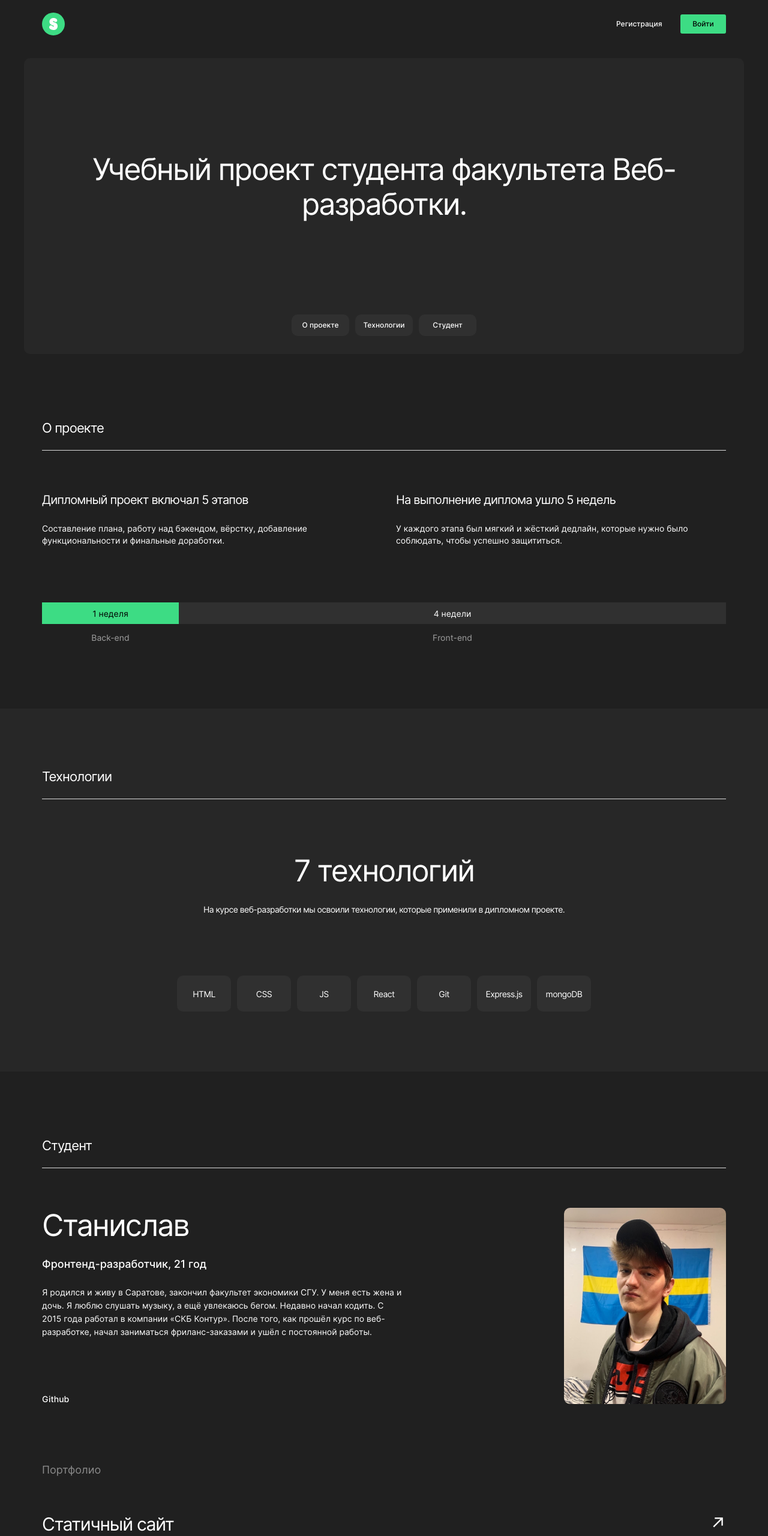
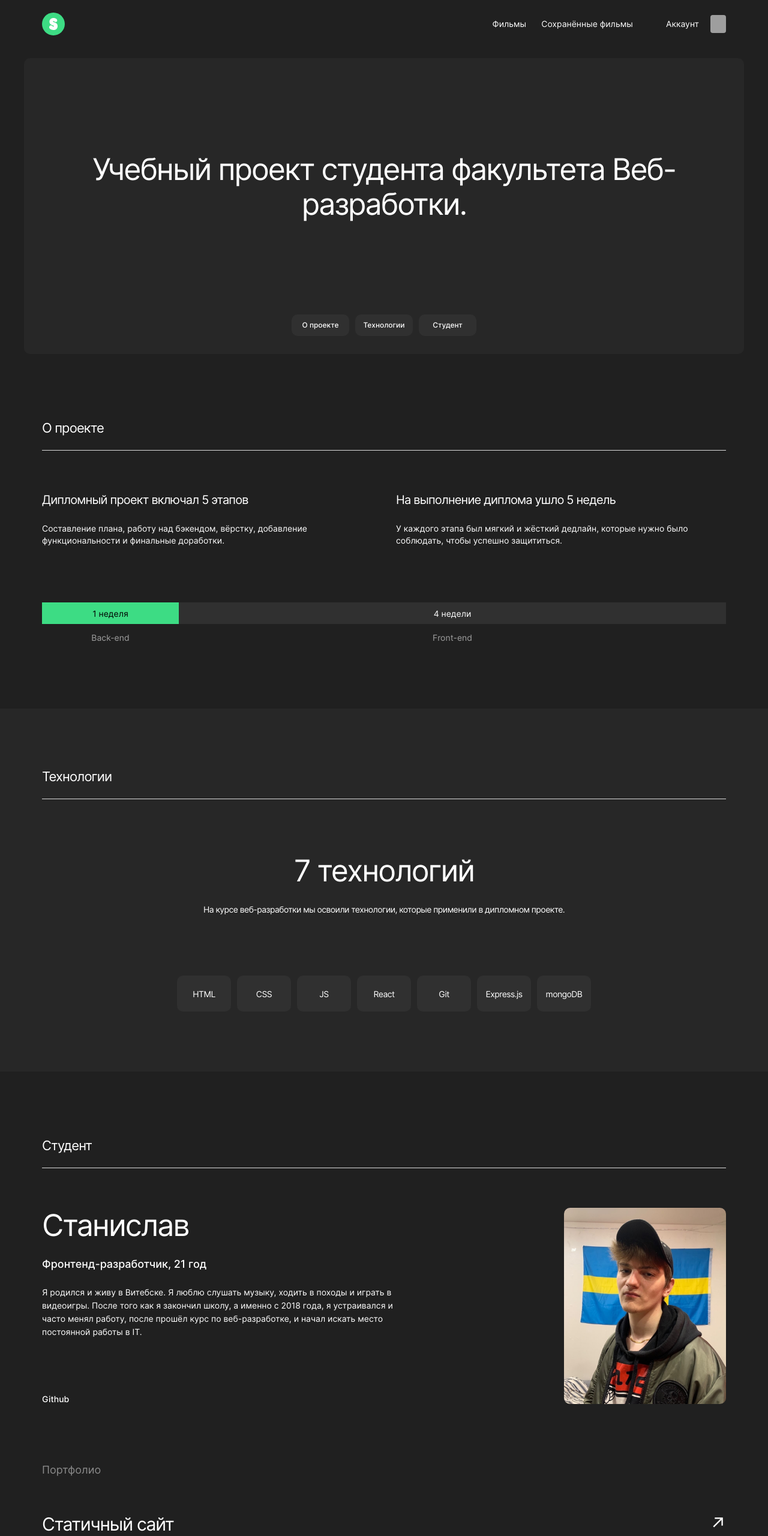
Before and after one commit to JokeCam/movies-explorer-frontend, a React app: page / in a window 1280 px wide. Shown: the top 2560 px of the page at 60% size. Built offline with nearby package versions, Linux system fonts and the light colour scheme; grey boxes are pictures that could not be loaded.

Commit message:
bugfixes

```diff
--- a/src/components/App/App.js
+++ b/src/components/App/App.js
@@ -12,7 +12,7 @@ import { Routes, Route } from "react-router-dom";
 import { useState } from 'react'
 
 function App() {
-  const [loggedIn, setLoggedIn] = useState(false)
+  const [loggedIn, setLoggedIn] = useState(true)
   //toggle to change header navigation menu
 
   return (
--- a/src/components/Main/AboutMe/AboutMe.css
+++ b/src/components/Main/AboutMe/AboutMe.css
@@ -22,6 +22,7 @@
     max-height: 600px;
     display: flex;
     justify-content: space-between;
+    column-gap: 25px;
 }
 
 .about-me__text-container {
--- a/src/components/Main/AboutMe/AboutMe.js
+++ b/src/components/Main/AboutMe/AboutMe.js
@@ -14,9 +14,8 @@ function AboutMe() {
                     <h3 className="about-me__info-title">Станислав</h3>
                     <p className="about-me__subtitle">Фронтенд-разработчик, 21 год</p>
                     <p className="about-me__text">
-                        Я родился и живу в Саратове, закончил факультет экономики СГУ. У меня есть жена
-                        и дочь. Я люблю слушать музыку, а ещё увлекаюсь бегом. Недавно начал кодить.
-                        С 2015 года работал в компании «СКБ Контур». После того, как прошёл курс по веб-разработке, начал заниматься фриланс-заказами и ушёл с постоянной работы.
+                        Я родился и живу в Витебске. Я люблю слушать музыку, ходить в походы и играть в видеоигры. После того как я закончил школу, а именно
+                        с 2018 года, я устраивался и часто менял работу, после прошёл курс по веб-разработке, и начал искать место постоянной работы в IT.
                     </p>
                     <div className="about-me__links-container">
                         <a className="about-me__link" rel="noreferrer" target="_blank" href="https://github.com/JokeCam">Github</a>
--- a/src/components/Main/AboutProject/AboutProject.css
+++ b/src/components/Main/AboutProject/AboutProject.css
@@ -22,6 +22,7 @@
     display: flex;
     justify-content: space-between;
     margin-top: 70px;
+    column-gap: 25px;
 }
 
 .about-project__inner-info-container {
--- a/src/components/Movies/MoviesCard/MoviesCard.css
+++ b/src/components/Movies/MoviesCard/MoviesCard.css
@@ -92,4 +92,9 @@
         margin-left: 269px;
         margin-top: 10px;
     }
+
+    .movies-card__button {
+        margin-left: 218px;
+        margin-top: 10px;
+    }
 }
--- a/src/components/Movies/SearchForm/SearchForm.js
+++ b/src/components/Movies/SearchForm/SearchForm.js
@@ -5,7 +5,7 @@ function SearchForm() {
     return (
         <form className="search-form">
             <div className="search-form__input-container" type="text">
-                <input className="search-form__input" type="text" placeholder="Фильм" />
+                <input className="search-form__input" type="text" placeholder="Фильм" required/>
                 <button className="search-form__button" type="submit">Поиск</button>
             </div>
         </form>
```
